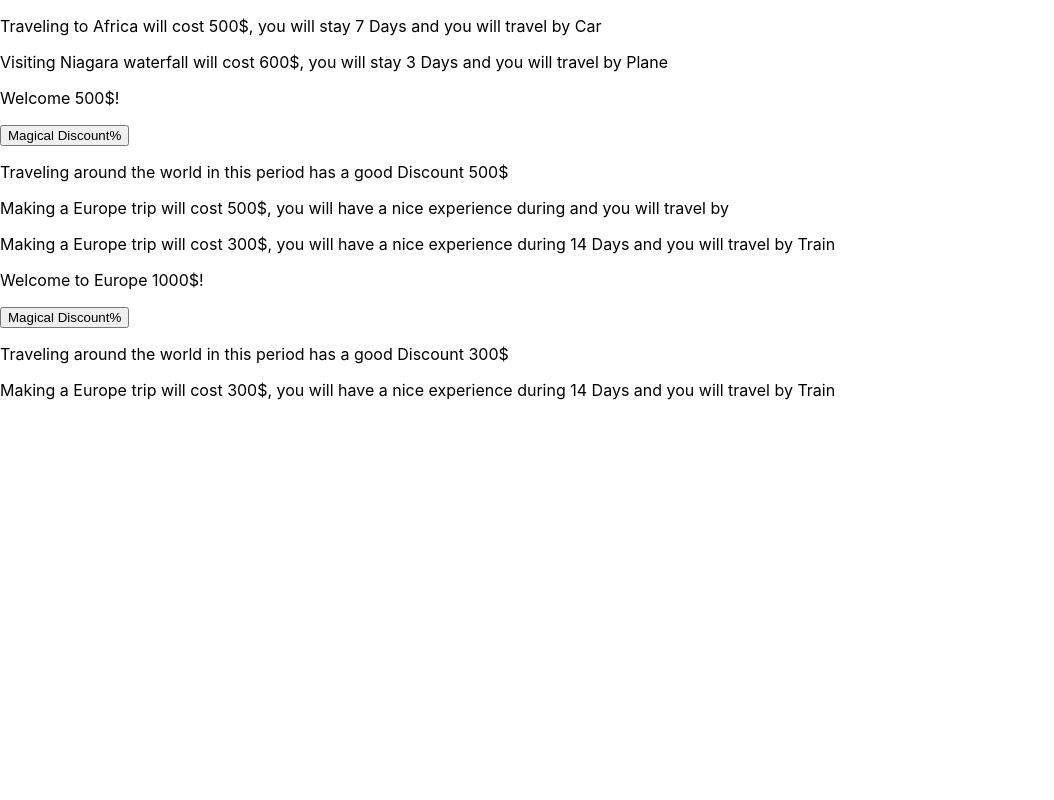
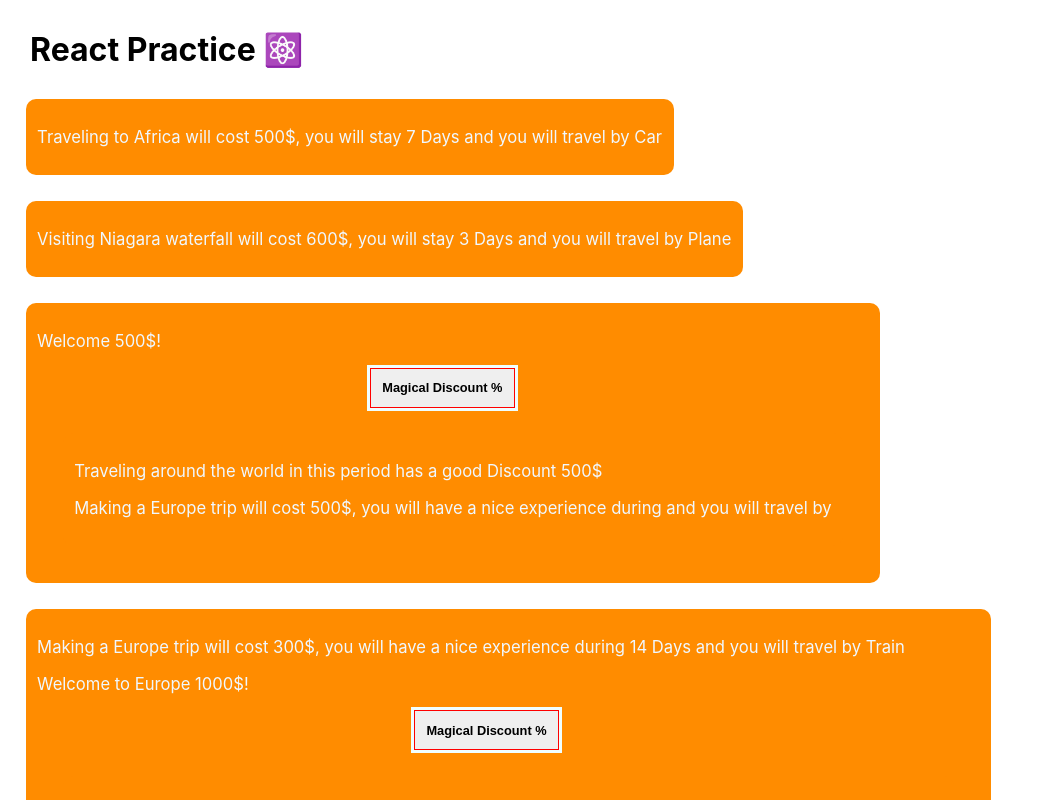
Before and after one commit to AdellinaA/traveling, a React (Create React App) app: page / in a window 1280 px wide. Shown: the top 800 px of the page, without its empty margins (0-1054 px from the left). Built offline with nearby package versions, Linux system fonts and the light colour scheme.

Commit message:
my-commit-here Hello

```diff
--- a/src/App.css
+++ b/src/App.css
@@ -36,3 +36,7 @@
     transform: rotate(360deg);
   }
 }
+
+h1 {
+  margin: 30px;
+}
--- a/src/App.js
+++ b/src/App.js
@@ -8,6 +8,7 @@ import Europa from './components/Europe';
 function App() {
   return (
     <div>
+      <h1>React Practice ⚛️</h1>
       <Africa price='500$' days='7 Days' travelBy='Car' />
       <America price='600$' days='3 Days' travelBy='Plane'/>
       <Asia price='800$'  days='5 Days' travelBy='Bus'/>
--- a/src/components/Africa.js
+++ b/src/components/Africa.js
@@ -1,5 +1,5 @@
 import React from 'react';
-// import Price from './Price';
+import './style.css';
 
 
 
@@ -8,7 +8,7 @@ const Africa = (props) => {
 
 
     return (
-        <div>
+        <div className="africaDiv">
             <p>Traveling to Africa will cost {props.price}, you will stay {props.days} and you will travel by {props.travelBy}</p>
             {/* <Price /> */}
         </div>
--- a/src/components/America.js
+++ b/src/components/America.js
@@ -1,11 +1,12 @@
 import React from 'react';
+import './style.css';
 
 const America = (props) => {
     console.log(props);
 
 
     return (
-        <div>
+        <div className='americaDiv'>
             <p>Visiting Niagara waterfall will cost {props.price}, you will stay {props.days} and you will travel by {props.travelBy}</p>
         </div>
     );
--- a/src/components/Asia.js
+++ b/src/components/Asia.js
@@ -1,5 +1,6 @@
 import React, {Component} from 'react';
 import Price from './Price';
+import './style.css';
 
 class Asia extends Component {
     constructor(props) {
@@ -16,9 +17,9 @@ changeMagicalStatus() {
 }
     render () {
         return (
-            <div>
+            <div className='asiaDiv'>
             <p>Welcome {this.state.magicalStatus}!</p>
-            <button onClick={() => this.changeMagicalStatus() }>Magical Discount%</button>
+            <button onClick={() => this.changeMagicalStatus() }>Magical Discount %</button>
             <Price price='500$' />
             </div>
         )
--- a/src/components/Europe.js
+++ b/src/components/Europe.js
@@ -1,5 +1,6 @@
 import React, {Component} from 'react';
 import Price from './Price';
+import './style.css';
 
 class Europe extends Component {
     constructor(props) {
@@ -15,10 +16,10 @@ changeMagicalStatus() {
 }
     render () {
         return (
-            <div>
+            <div className='europeDiv'>
                <p>Making a Europe trip will cost {this.props.price}, you will have a nice experience during {this.props.days} and you will travel by {this.props.travelBy}</p>
             <p>Welcome to Europe {this.state.magicalStatus}!</p>
-            <button onClick={() => this.changeMagicalStatus() }>Magical Discount%</button>
+            <button onClick={() => this.changeMagicalStatus() }>Magical Discount %</button>
             <Price price ={this.props.price} days={this.props.days} travelBy={this.props.travelBy}/>
             </div>
         )
--- a/src/components/Price.js
+++ b/src/components/Price.js
@@ -1,4 +1,5 @@
 import React from 'react';
+import './style.css';
 
 
 
@@ -7,7 +8,7 @@ const Price = (props) => {
 
 
     return (
-        <div>
+        <div className='priceDiv'>
             <p>Traveling around the world in this period has a good Discount {props.price}</p>
             <p>Making a Europe trip will cost {props.price}, you will have a nice experience during {props.days} and you will travel by {props.travelBy}</p>
         </div>
--- /dev/null
+++ b/src/components/style.css
@@ -0,0 +1,20 @@
+.africaDiv, .asiaDiv, .europeDiv, .americaDiv, .priceDiv {
+    margin: 2vw 2vw;
+    padding: .9vw;
+    background-color: darkorange;
+    border: brown;
+    border-radius: 10px ;
+    width: fit-content;
+    font-size: 1.3vw;
+    color: aliceblue;
+}
+
+button {
+    padding: .9vw;
+    font-weight: bold;
+    border: red 1px solid;
+    outline: azure 3px solid;
+    font-size: 1vw;
+    position: sticky;
+    margin-left: 40%;
+}
```
Also changed, not shown: src/Assets/style.css (deleted).
